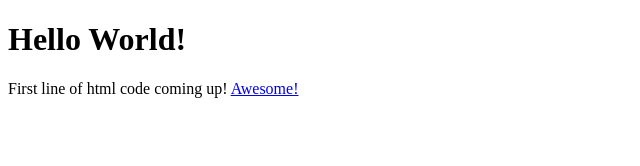
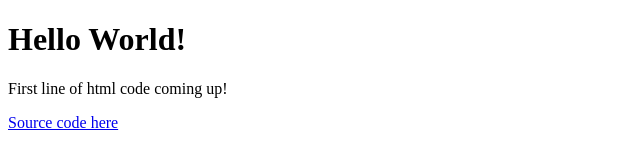
Before and after one commit to n1c3gu7/blob, a plain HTML site: page index.html in a window 1280 px wide. Shown: the whole page, without its empty margins (0-640 px from the left). Drawn offline with Linux system fonts and the light colour scheme.

Commit message:
Update index.html

```diff
--- a/index.html
+++ b/index.html
@@ -10,7 +10,7 @@
 
 
 <body>
-     <p1>First line of html code coming up! </p1>
-     <a href="http://youtube.com/watch?v=dQw4w9WgXcQ">Awesome!</a>
+     <p>First line of html code coming up! </p>
+     <p><a href="http://youtube.com/watch?v=dQw4w9WgXcQ">Source code here</a></p>
 </body>
 </html>
```
